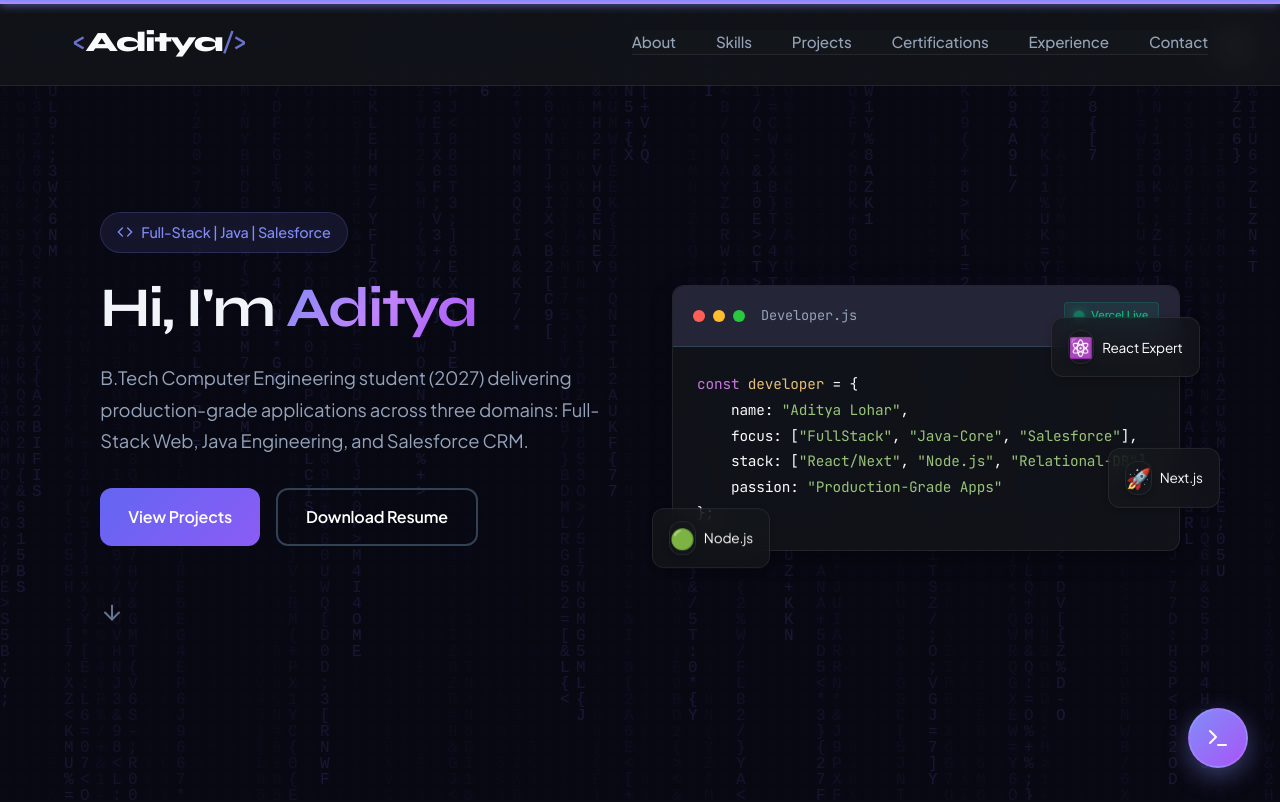
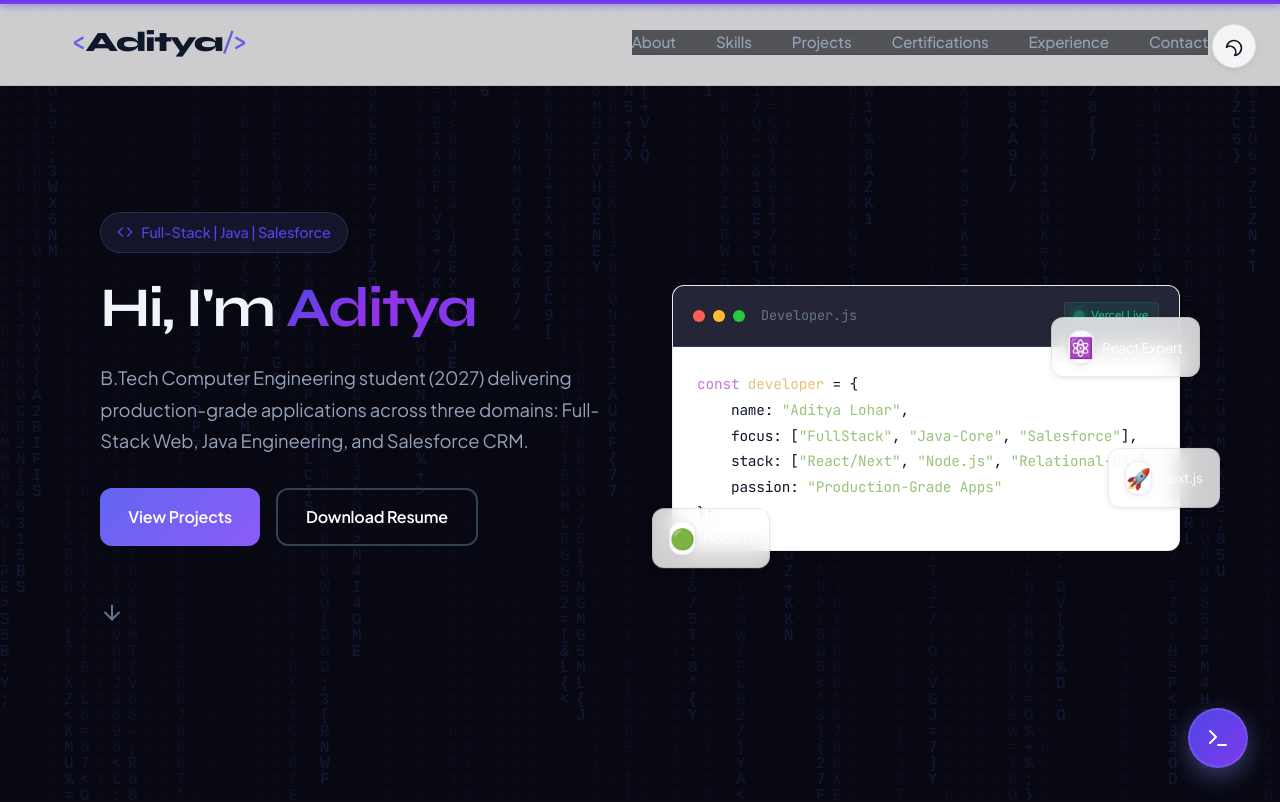
Before and after one commit to Adityaloharr0030/adi-portfolio, a React (Vite) app: page / in a window 1280 px wide. Shown: the top 802 px of the page. Built offline with nearby package versions, Linux system fonts and the light colour scheme.

Commit message:
fix: theme toggle interaction and light mode variables

```diff
--- a/src/components/ThemeToggle.css
+++ b/src/components/ThemeToggle.css
@@ -14,8 +14,10 @@
   align-items: center;
   justify-content: center;
   font-size: 1.25rem;
-  z-index: 1000;
-  transition: background 0.3s, border-color 0.3s;
+  z-index: 999999 !important;
+  pointer-events: auto !important;
+  transition: all 0.3s cubic-bezier(0.4, 0, 0.2, 1);
+  box-shadow: 0 4px 20px rgba(0, 0, 0, 0.4);
 }
 
 .theme-toggle:hover {
--- a/src/components/ThemeToggle.jsx
+++ b/src/components/ThemeToggle.jsx
@@ -15,6 +15,7 @@
 
   useEffect(() => {
     const root = document.documentElement;
+    console.log('Current Theme Set To:', theme);
     if (theme === 'dark') {
       root.classList.remove('light-theme');
     } else {
@@ -23,7 +24,9 @@
     localStorage.setItem('theme', theme);
   }, [theme]);
 
-  const toggleTheme = () => {
+  const toggleTheme = (e) => {
+    e.preventDefault();
+    console.log('Toggle Clicked at', new Date().toLocaleTimeString());
     setTheme(prev => prev === 'dark' ? 'light' : 'dark');
   };
 
--- a/src/stitch-theme.css
+++ b/src/stitch-theme.css
@@ -59,6 +59,55 @@
   /* 4. MOTION & MICRO-INTERACTIONS */
   --transition-fast: 200ms cubic-bezier(0.4, 0, 0.2, 1);
   --transition-normal: 350ms cubic-bezier(0.4, 0, 0.2, 1);
+}
+
+/* ==========================================================================
+   LIGHT THEME OVERRIDES
+   ========================================================================== */
+
+.light-theme {
+  --bg-primary: #f8fafc !important;    /* Light slate base */
+  --bg-secondary: #f1f5f9 !important;  /* Surface tone */
+  --bg-card: rgba(255, 255, 255, 0.8) !important; /* Glassmorphic white */
+
+  --text-primary: #0f172a !important; /* Deep navy text */
+  --text-secondary: #334155 !important;
+  --text-muted: #64748b !important;
+
+  --primary: #4f46e5 !important;       /* Slightly deeper indigo for contrast */
+  --primary-light: #6366f1 !important;
+  --secondary: #9333ea !important;
+  --accent: #7c3aed !important;
+
+  --border: rgba(0, 0, 0, 0.08) !important;
+  --border-light: rgba(0, 0, 0, 0.12) !important;
+
+  --shadow-sm: 0 2px 8px -2px rgba(0, 0, 0, 0.1), 0 1px 4px -1px rgba(0, 0, 0, 0.05);
+  --shadow-md: 0 8px 24px -4px rgba(0, 0, 0, 0.15), 0 4px 10px -2px rgba(0, 0, 0, 0.1);
+  --shadow-lg: 0 16px 40px -6px rgba(0, 0, 0, 0.2), 0 8px 20px -4px rgba(0, 0, 0, 0.15);
+}
+
+.light-theme body, .light-theme html {
+  background-image:
+    radial-gradient(at 0% 0%, rgba(79, 70, 229, 0.05) 0px, transparent 50%),
+    radial-gradient(at 100% 0%, rgba(147, 51, 234, 0.03) 0px, transparent 50%) !important;
+}
+
+.light-theme .code-window {
+  background-color: #ffffff !important;
+  box-shadow: 0 20px 50px rgba(0, 0, 0, 0.1) !important;
+}
+
+.light-theme .code-window:hover {
+  box-shadow: 0 30px 60px rgba(0, 0, 0, 0.15) !important;
+}
+
+.light-theme .system-monitor-card {
+  background-color: rgba(255, 255, 255, 0.95) !important;
+}
+
+.light-theme .navbar {
+  background: rgba(255, 255, 255, 0.8) !important;
 }
 
 /* ==========================================================================
```
